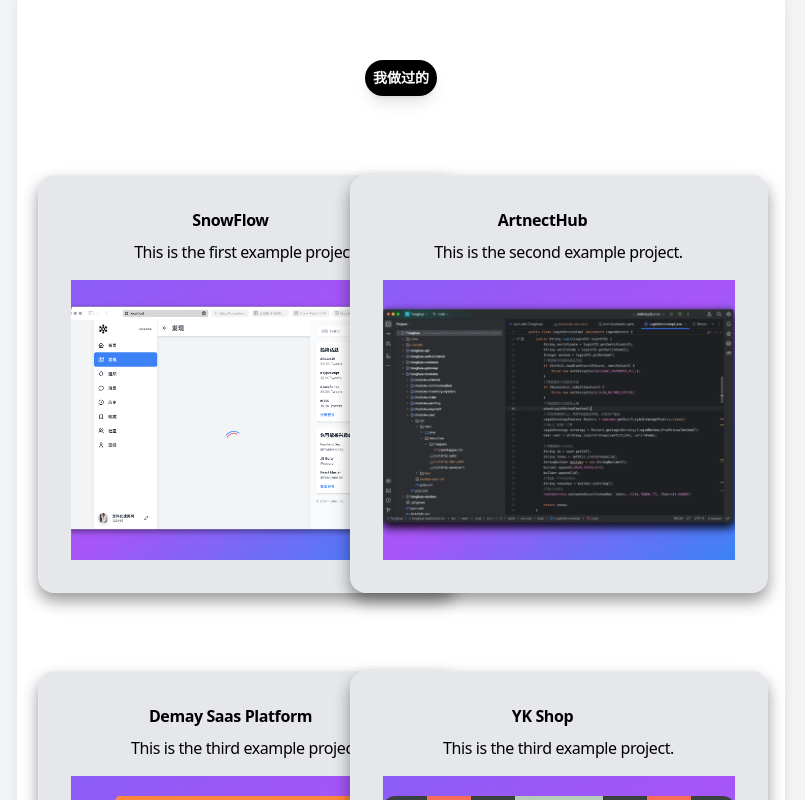
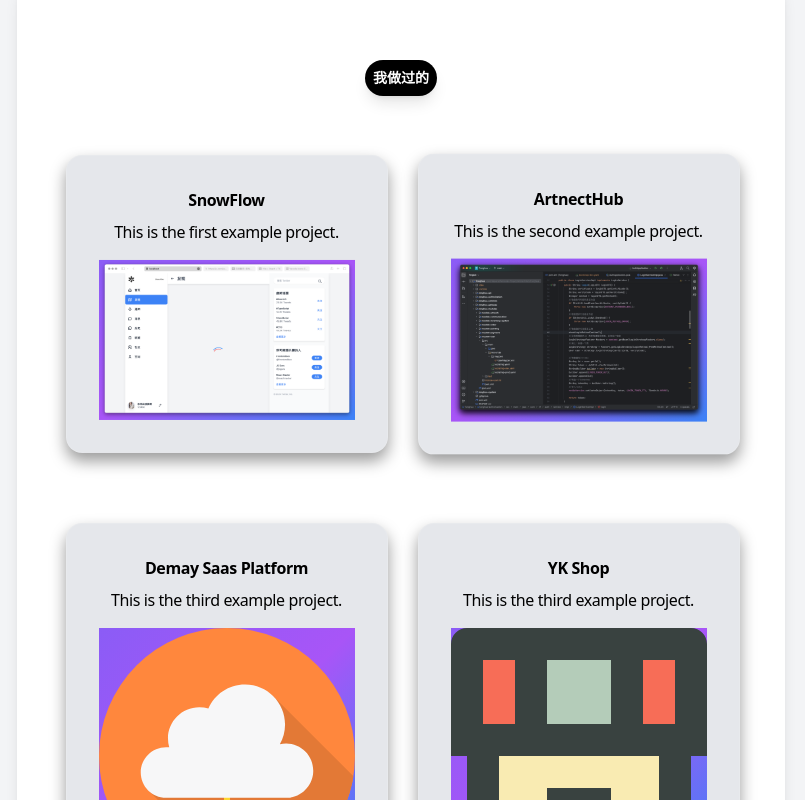
Before and after one commit to CelestialLuminary36/Hf-profile, a React (Vite) app: page / in a window 1280 px wide. Shown: the part 5200-6000 px from the top of the page, without its empty margins (239-1044 px from the left). Built offline with nearby package versions, Linux system fonts and the light colour scheme.

Commit message:
refine: refine code

```diff
--- a/src/App.tsx
+++ b/src/App.tsx
@@ -6,7 +6,6 @@ import { GameMarquee3D } from '@/components/games/Games';
 import { OrbitingCirclesDemo } from '@/components/profile/ProfileCircle'
 import { ExampleProjects } from '@/components/projects/Projects';
 import { BentoGridDemo } from '@/components/skills/Skills'
-import { AnimatedPin } from './components/skills/SkillsCard';
 import { MyProjects } from './components/skills/SkillsTemplate';
 
 
--- a/src/components/skills/SkillsCard.tsx
+++ b/src/components/skills/SkillsCard.tsx
@@ -1,6 +1,5 @@
 "use client";
 import { PinContainer } from "../ui/3d-pin";
-import react from "@/assets/svg/skills/react.svg";
 
 // 使用 TypeScript 来定义组件的 props 类型
 interface AnimatedPinProps {
@@ -19,17 +18,20 @@ export function AnimatedPin({
   title,
 }: AnimatedPinProps) {
   return (
-    <div className="h-[30rem] w-full flex items-center justify-center ">
+    <div className="w-full flex items-center justify-center">
       <PinContainer title={title} href={link}>
-        <div className="flex basis-full flex-col p-4 tracking-tight text-slate-100/50 sm:basis-1/2 min-w-[24rem] min-h-[24rem] ">
+        <div className="flex basis-full flex-col p-4 tracking-tight text-slate-100/50 sm:basis-1/2 min-w-[18rem] max-w-[30rem] w-full">
           <h3 className="max-w-xs !pb-2 !m-0 font-bold text-base text-black">
             {projectName}
           </h3>
           <div className="text-base !m-0 !p-0 font-normal">
-            <span className="text-black ">{description}</span>
+            <span className="text-black">{description}</span>
           </div>
           <div className="flex flex-1 w-full rounded-lg mt-4 bg-gradient-to-br from-violet-500 via-purple-500 to-blue-500">
-            <img src={path} height="1000" width="1000" className="mx-auto my-auto h-60 w-full object-cover rounded-xl group-hover/card:shadow-xl" />
+            <img
+              src={path}
+              className="mx-auto my-auto h-auto w-full object-cover rounded-xl group-hover/card:shadow-xl"
+            />
           </div>
         </div>
       </PinContainer>
--- a/src/components/skills/SkillsTemplate.tsx
+++ b/src/components/skills/SkillsTemplate.tsx
@@ -45,9 +45,9 @@ export function MyProjects() {
       </div>
 
       {/* 项目卡片显示区域 */}
-        <div className="grid grid-cols-1 sm:grid-cols-2 gap-4 w-full">
+      <div className="grid grid-cols-1 sm:grid-cols-2 gap-24 w-full">
         {projects.map((project, index) => (
-            <div key={index} className="aspect-square">
+          <div key={index}>
             <AnimatedPin
               projectName={project.projectName}
               description={project.projectDescription}
@@ -59,5 +59,6 @@ export function MyProjects() {
         ))}
       </div>
     </div>
+
   );
 }
```
Lines whose indentation alone changed are shown as unchanged.
